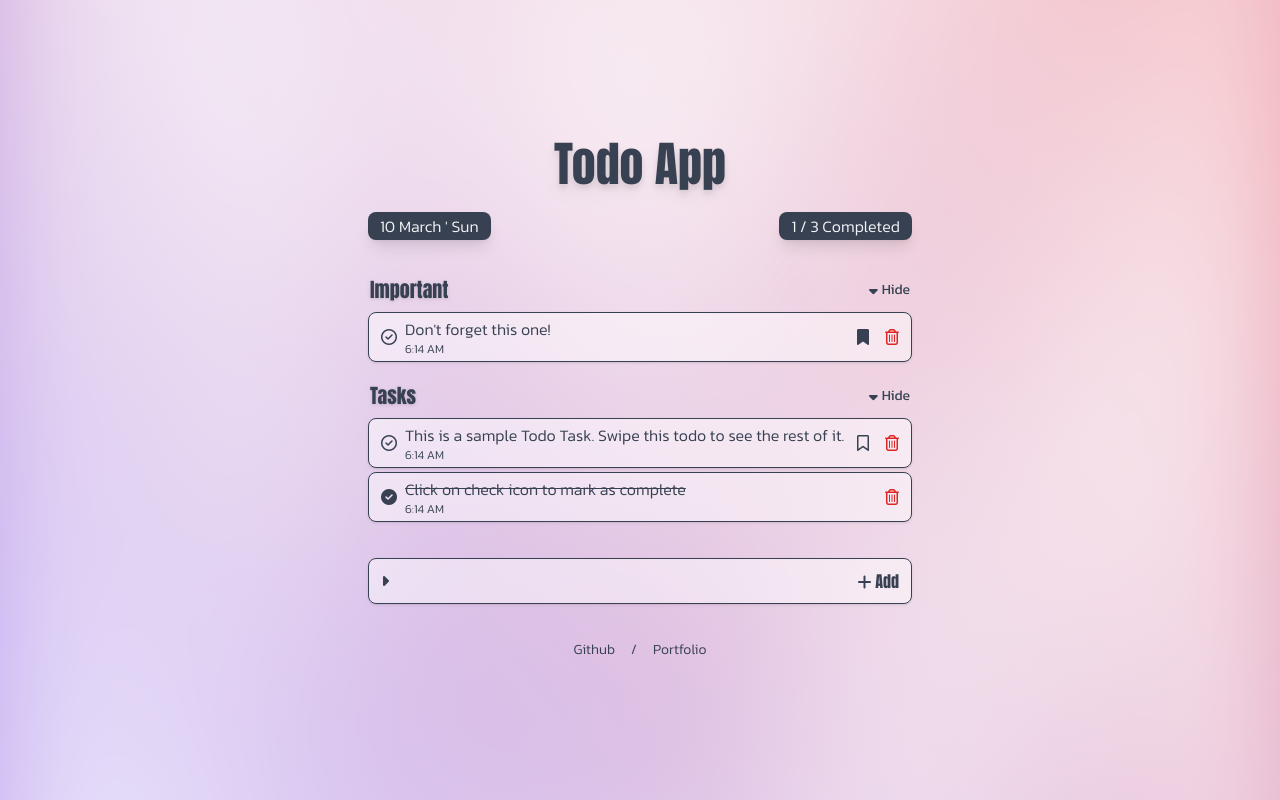
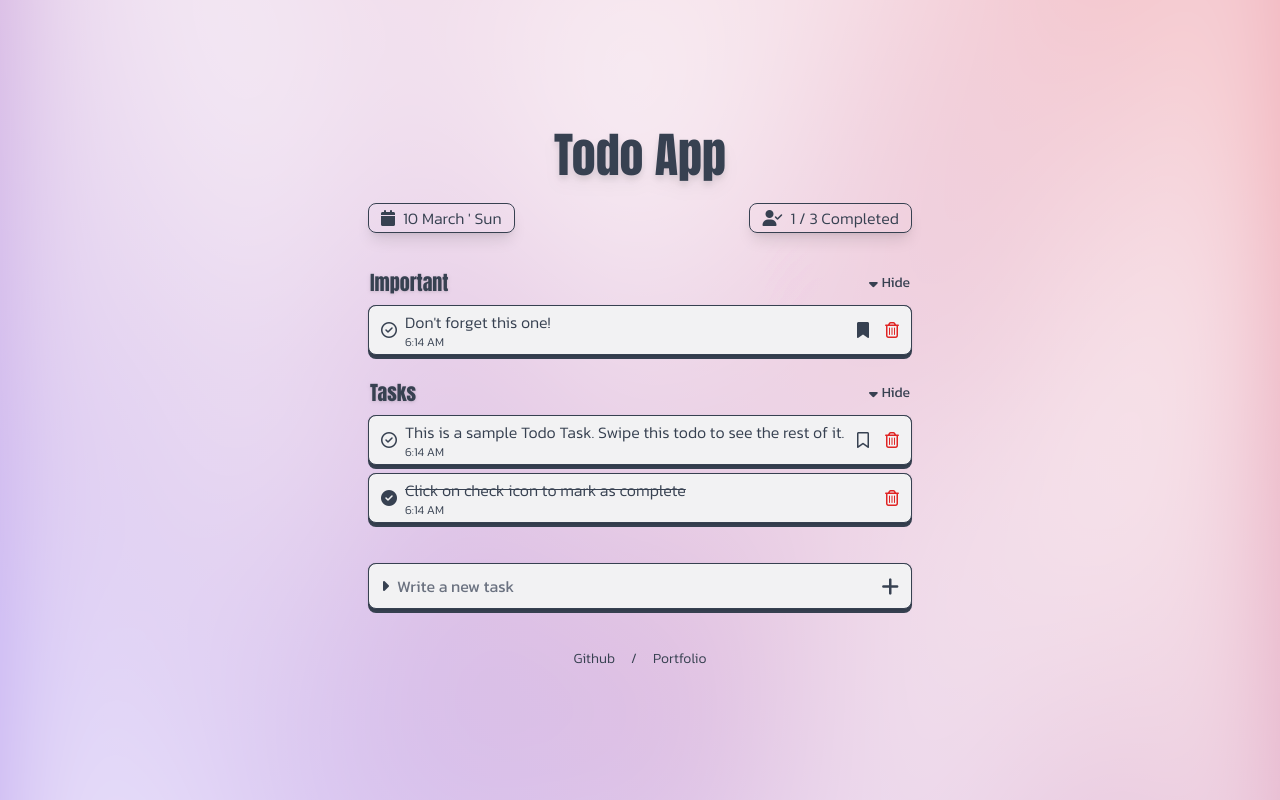
Before and after one commit to umarfarooq6519/TodoApp, a React (Vite) app: page / in a window 1280 px wide. Built offline with nearby package versions, Linux system fonts and the light colour scheme.

Commit message:
improve ui

```diff
--- a/src/App.tsx
+++ b/src/App.tsx
@@ -20,7 +20,7 @@ export default function App(): JSX.Element {
   const subheading = "text-xl font-[anton] drop-shadow";
   const tasks_div = "tasks flex flex-col gap-2 w-full text-justify";
   const li_styling =
-    "flex items-center justify-between gap-2 shadow border border-current w-full px-3 py-1 rounded-lg bg-[#fff7]";
+    "flex items-center justify-between gap-2 shadow border border-current w-full px-3 py-1 rounded-lg bg-[#fffe]";
   const ul_styling = "list flex flex-col gap-1 font-light whitespace-nowrap";
   const task_styling = "overflow-x-auto overflow-y-hidden no-scrollbar w-full";
 
@@ -137,10 +137,12 @@ export default function App(): JSX.Element {
         <div className="header flex flex-col w-full gap-6 text-center pb-4">
           <h1 className={`${heading}`}>Todo App</h1>
           <div className={`subheadings flex justify-between font-light`}>
-            <span className="bg-gray-700 shadow-lg text-gray-100 px-3 py-0.5 rounded-lg">
+            <span className="border border-current shadow-lg px-3 py-0.5 rounded-lg">
+              <i className="fa-solid fa-calendar mr-2"></i>
               {fullDate}
             </span>
-            <span className="bg-gray-700 shadow-lg text-gray-100 px-3 py-0.5 rounded-lg">
+            <span className="border border-current shadow-lg px-3 py-0.5 rounded-lg">
+              <i className="fa-solid fa-user-check mr-2"></i>
               {todosRatio} Completed
             </span>
           </div>
--- a/src/Components/ImportantSection.tsx
+++ b/src/Components/ImportantSection.tsx
@@ -22,6 +22,23 @@ export default function TasksSection(props: Props) {
     <i className="fa-solid fa-caret-right fa-sm"></i>
   );
 
+  const checkIcon = (todo: Todo) =>
+    todo.completed ? (
+      <i
+        className="fa-solid fa-circle-check"
+        onClick={() => {
+          props.ToggleCompleted(todo.id);
+        }}
+      ></i>
+    ) : (
+      <i
+        className="fa-regular fa-circle-check "
+        onClick={() => {
+          props.ToggleCompleted(todo.id);
+        }}
+      ></i>
+    );
+
   const importantTodos = props.todos.filter((todo) => todo.important);
 
   return (
@@ -40,22 +57,10 @@ export default function TasksSection(props: Props) {
 
       <ul className={`${props.ul_styling} ${showTasks ? `block` : `hidden`}`}>
         {importantTodos.map((todo) => (
+          <span className="bg-current rounded-lg pb-1">
             <li key={todo.id} className={`${props.li_styling}`}>
-            {todo.completed ? (
-              <i
-                className="fa-solid fa-circle-check"
-                onClick={() => {
-                  props.ToggleCompleted(todo.id);
-                }}
-              ></i>
-            ) : (
-              <i
-                className="fa-regular fa-circle-check "
-                onClick={() => {
-                  props.ToggleCompleted(todo.id);
-                }}
-              ></i>
-            )}
+              {checkIcon(todo)}
+
               <span className={`${props.task_styling} flex flex-col`}>
                 <span className={`${todo.completed ? `line-through` : null}`}>
                   {todo.text}
@@ -73,6 +78,7 @@ export default function TasksSection(props: Props) {
                 ></i>
               </span>
             </li>
+          </span>
         ))}
       </ul>
     </div>
--- a/src/Components/NewTaskSection.tsx
+++ b/src/Components/NewTaskSection.tsx
@@ -24,6 +24,7 @@ export default function NewTaskSection(props: Props): JSX.Element {
 
   return (
     <div className={`${props.ul_styling} w-full pt-4 items-center`}>
+      <span className="bg-current w-full rounded-lg pb-1">
         <form onSubmit={handleSubmit} className={props.li_styling}>
           <i className="fa-solid fa-caret-right"></i>
           <input
@@ -31,11 +32,13 @@ export default function NewTaskSection(props: Props): JSX.Element {
             value={inputValue} // Add value attribute
             onChange={handleChange} // Add onChange attribute
             className={`border-0 p-0 w-full py-1.5 bg-transparent font-normal focus:ring-0`}
+            placeholder="Write a new task"
           />
-        <button type="submit" className="font-[anton]">
-          <i className="fa-solid fa-plus"></i> Add
+          <button type="submit">
+            <i className="fa-solid fa-plus fa-lg"></i>
           </button>
         </form>
+      </span>
     </div>
   );
 }
--- a/src/Components/TasksSection.tsx
+++ b/src/Components/TasksSection.tsx
@@ -23,6 +23,31 @@ export default function TasksSection(props: Props) {
     <i className="fa-solid fa-caret-right fa-sm"></i>
   );
 
+  const checkIcon = (todo: Todo) =>
+    todo.completed ? (
+      <i
+        className="fa-solid fa-circle-check"
+        onClick={() => {
+          props.ToggleCompleted(todo.id);
+        }}
+      ></i>
+    ) : (
+      <i
+        className="fa-regular fa-circle-check"
+        onClick={() => {
+          props.ToggleCompleted(todo.id);
+        }}
+      ></i>
+    );
+
+  const bookmarkIcon = (todo: Todo) =>
+    !todo.completed ? (
+      <i
+        className="fa-regular fa-bookmark"
+        onClick={() => props.ToggleImportant(todo.id)}
+      ></i>
+    ) : null;
+
   const TodosList = props.todos.filter((todo) => !todo.important);
 
   return (
@@ -41,22 +66,9 @@ export default function TasksSection(props: Props) {
 
       <ul className={`${props.ul_styling} ${showTasks ? `block` : `hidden`}`}>
         {TodosList.map((todo) => (
+          <span className="bg-current rounded-lg pb-1">
             <li key={todo.id} className={`${props.li_styling}`}>
-            {todo.completed ? (
-              <i
-                className="fa-solid fa-circle-check"
-                onClick={() => {
-                  props.ToggleCompleted(todo.id);
-                }}
-              ></i>
-            ) : (
-              <i
-                className="fa-regular fa-circle-check"
-                onClick={() => {
-                  props.ToggleCompleted(todo.id);
-                }}
-              ></i>
-            )}
+              {checkIcon(todo)}
               <span className={`${props.task_styling} flex flex-col`}>
                 <span className={`${todo.completed ? `line-through` : null}`}>
                   {todo.text}
@@ -64,12 +76,7 @@ export default function TasksSection(props: Props) {
                 <span className="text-xs">{todo.time}</span>
               </span>
               <span className="flex items-center gap-4 pl-1">
-              {!todo.completed ? (
-                <i
-                  className="fa-regular fa-bookmark"
-                  onClick={() => props.ToggleImportant(todo.id)}
-                ></i>
-              ) : null}
+                {bookmarkIcon(todo)}
 
                 <i
                   className="fa-regular fa-trash-alt text-red-600"
@@ -77,6 +84,7 @@ export default function TasksSection(props: Props) {
                 ></i>
               </span>
             </li>
+          </span>
         ))}
       </ul>
     </div>
```
Lines whose indentation alone changed are shown as unchanged.
